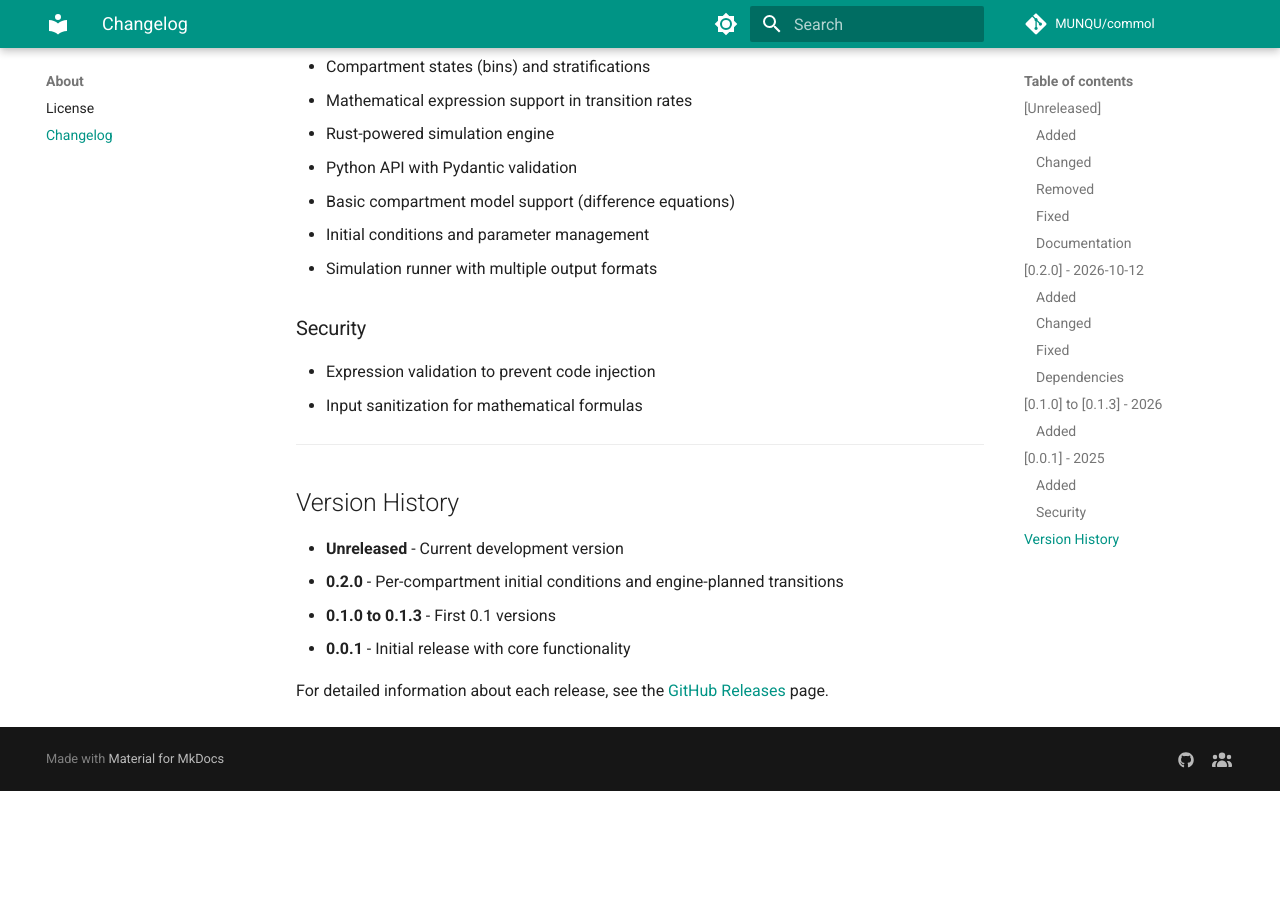
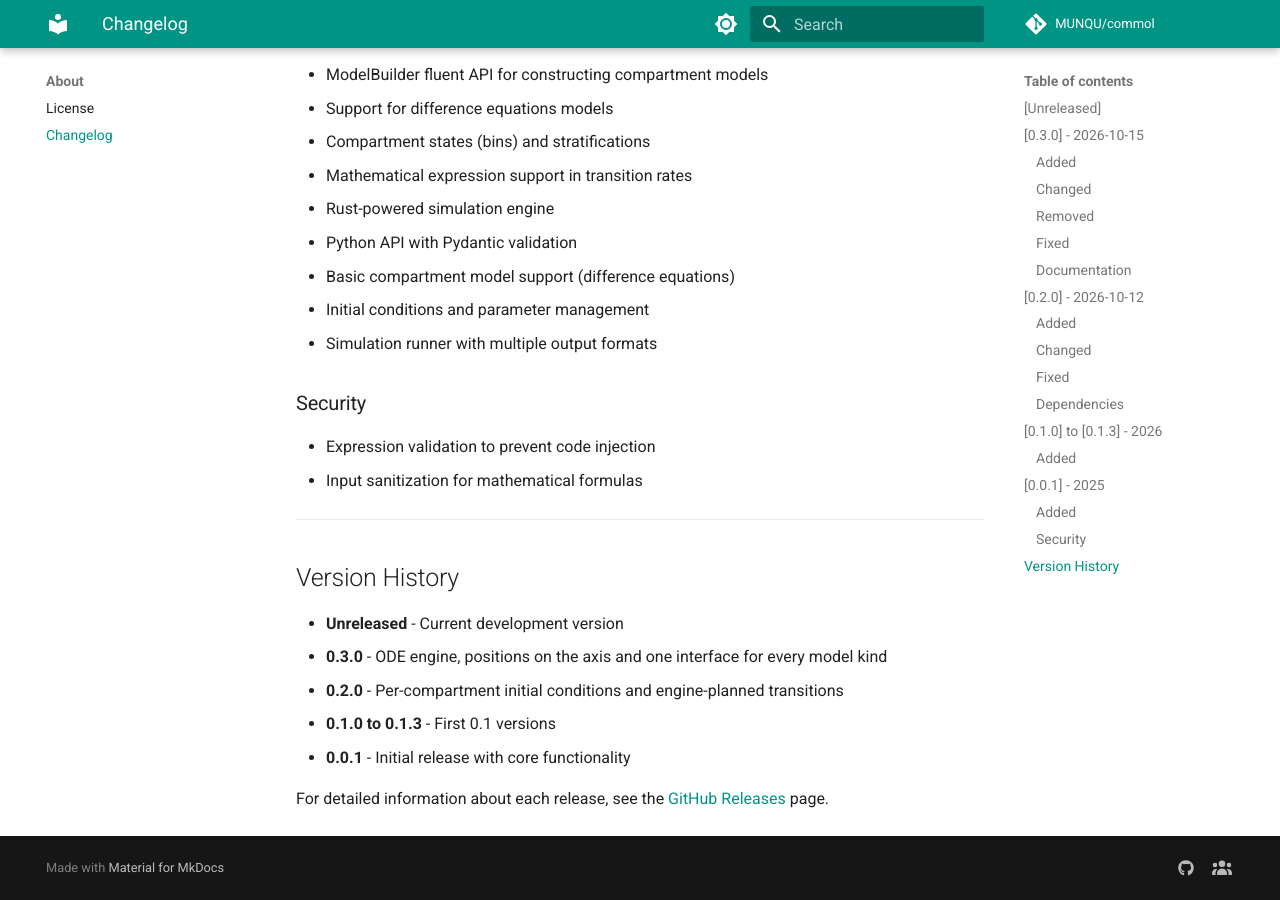
Before and after one commit to MUNQU/commol, an MkDocs documentation site: the page built from docs/about/changelog.md, in a window 1280 px wide and 900 px high, scrolled down 15133 px. Built offline with MkDocs 1.6.1 and Material for MkDocs 9.7.7, drawn with Linux system fonts in a browser that asks for light colours; comment, search, counter and statistics services are not loaded; the version menu is left out; before the commit the page ends 15924 px from its top, so only the background shows below that.

Commit message:
docs(changelog): release 0.3.0

```diff
--- a/docs/about/changelog.md
+++ b/docs/about/changelog.md
@@ -8,6 +8,8 @@
 and this project adheres to [Semantic Versioning](https://semver.org/spec/v2.0.0.html).
 
 ## [Unreleased]
+
+## [0.3.0] - 2026-10-15
 
 ### Added
 
@@ -545,6 +547,7 @@
 ## Version History
 
 - **Unreleased** - Current development version
+- **0.3.0** - ODE engine, positions on the axis and one interface for every model kind
 - **0.2.0** - Per-compartment initial conditions and engine-planned transitions
 - **0.1.0 to 0.1.3** - First 0.1 versions
 - **0.0.1** - Initial release with core functionality
```
